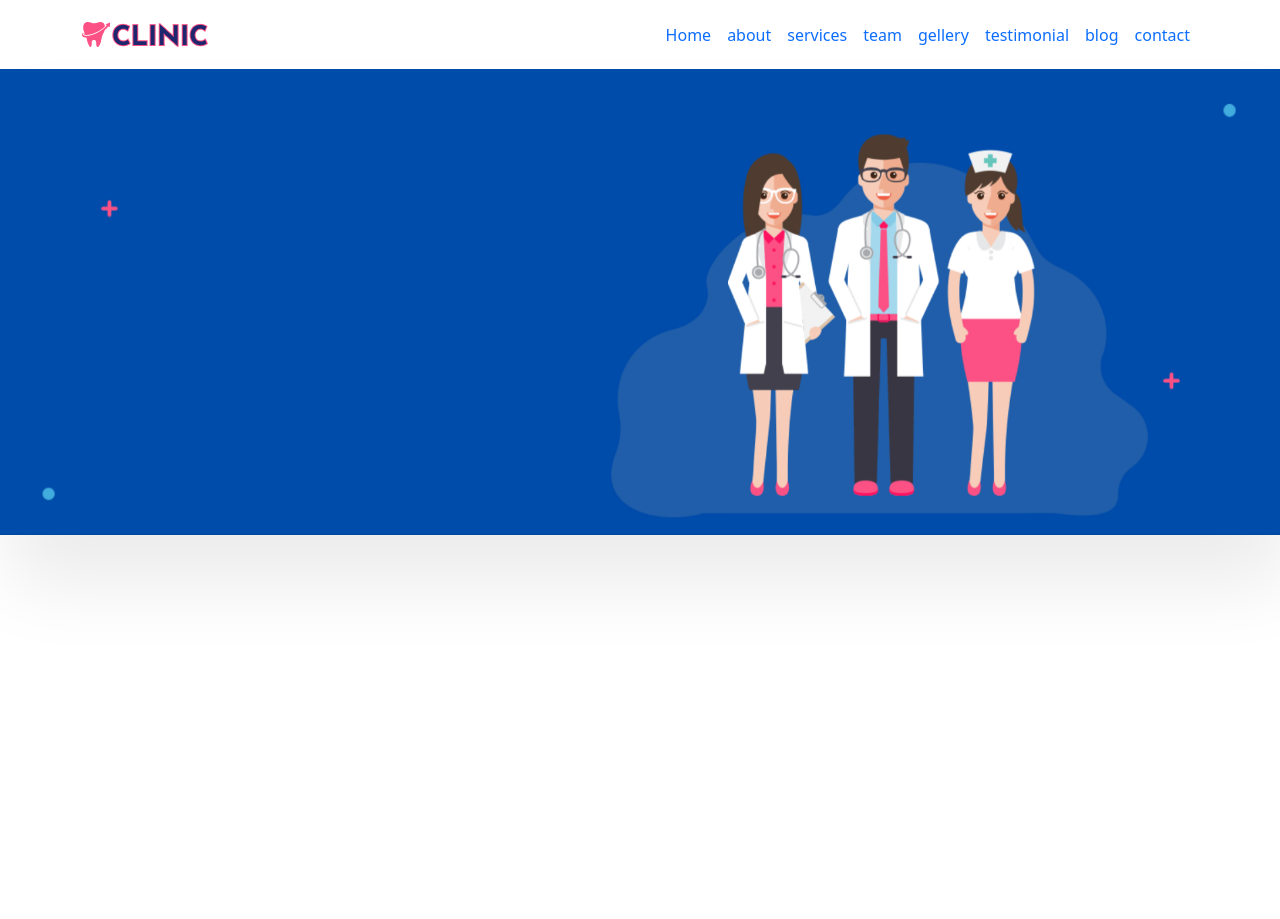
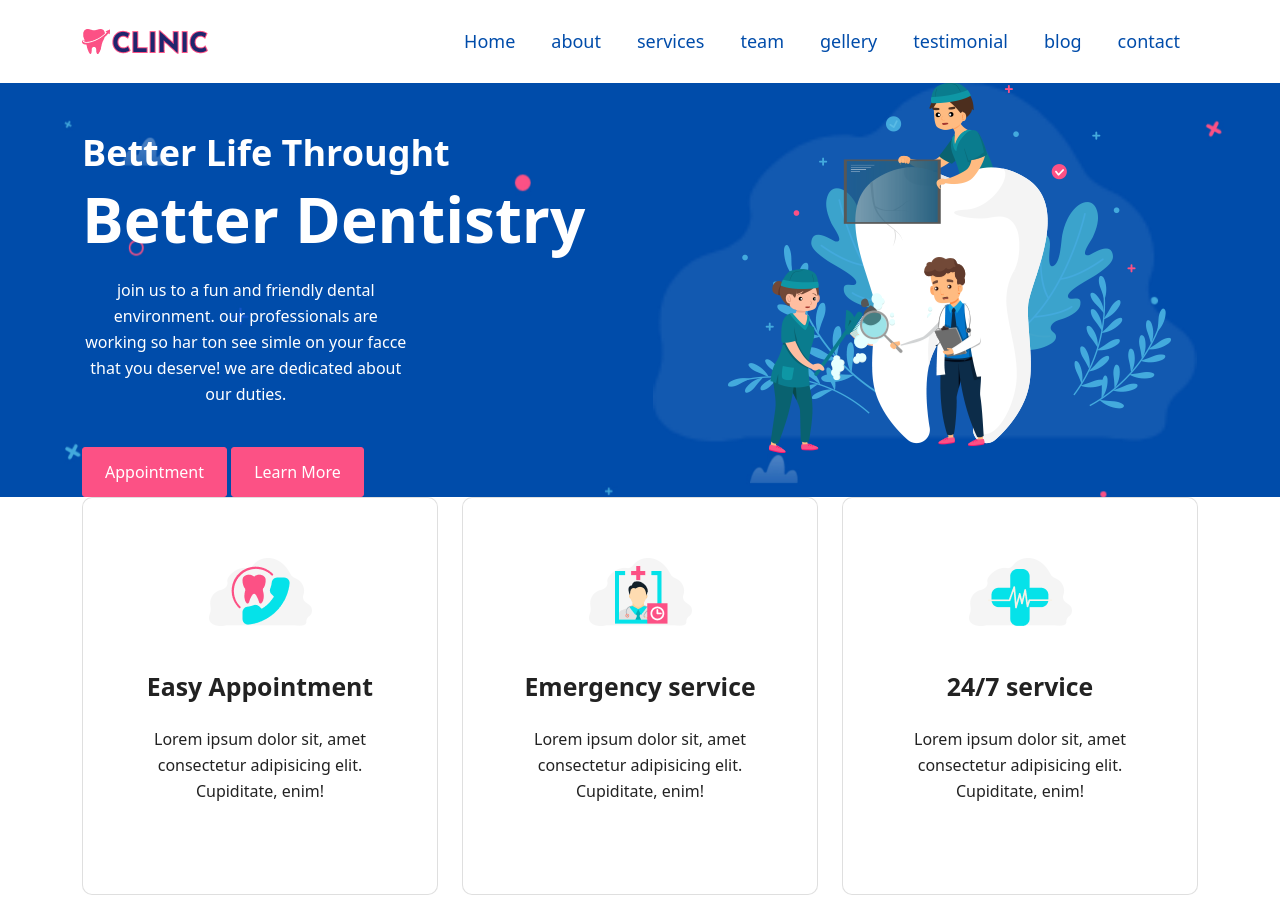
Before and after one commit to runalspatil/bootstrap-project-hospital, a plain HTML site: page index.html in a window 1280 px wide. Before the commit the page ends 800 px from the top, so only its background shows below. Drawn offline with nearby package versions, Linux system fonts and the light colour scheme.

Commit message:
add file

```diff
--- a/index.html
+++ b/index.html
@@ -60,10 +60,81 @@
       </nav>
 
 </header>
-<div class="card">
-  <img src="/images/appointmnet-bg.jpg" alt="">
+<section id="home" class="home">
+  <div class="banner_wrapper wrapper">
+<div class="container">
+  <div class="row alige-item-center">
+    <div class="col-md-6 order-md-9 mt-5 order-2">
+      <h3>Better Life Throught</h3>
+      <h1>Better Dentistry</h1>
+      <p>join us to a fun and friendly dental environment. our professionals are working so har ton see simle on your facce that you deserve! we are dedicated about our duties.</p>
+      <a href="#" class="main-btn mt-4 fill-btn">Appointment</a>
+      <a href="#" class="main-btn mt-4 fill-btn">Learn More</a>
+
+    </div>
+    <div class="col-md-6 order-md-2 order-1 mb-md-0 mb-5">
+      <div class="top-right-sec">
+        <div class="animate-img">
+        <img src="/images/top-banner-img/woman-brush.png" alt="error" class="aimg1">
+        <img src="/images/top-banner-img/doctor.png" alt="error" class="aimg2">
+        </div>
+        <img src="/images/top-banner-img/top-right-img-1.png" alt="error" class="imag-fluid ms-xl-5">
+
+      </div>
+    </div>
+
+  </div>
 </div>
+  </div>
+  <div class="wrapper pd-0" >
+    <div class="container">
+      <div class="row">
+        <div class="col-md-4 col-sm-6 mb-4">
+          <div class="card text-center">
+            <div class="icon-box">
+              <img src="images/top-banner-img/Appointment-icon.png" alt="">
+            </div>
+            <div>
+              <h4>Easy Appointment</h4>
+              <p>Lorem ipsum dolor sit, amet consectetur adipisicing elit. Cupiditate, enim!</p>
+            </div>
 
+          </div>
+
+        </div>
+
+        <div class="col-md-4 col-sm-6 mb-4">
+          <div class="card text-center">
+            <div class="icon-box">
+              <img src="images/top-banner-img/Emergency-icon.png" alt="">
+            </div>
+            <div>
+              <h4>Emergency service</h4>
+              <p>Lorem ipsum dolor sit, amet consectetur adipisicing elit. Cupiditate, enim!</p>
+            </div>
+
+          </div>
+
+        </div>
+
+        <div class="col-md-4 col-sm-6 mb-4">
+          <div class="card text-center">
+            <div class="icon-box">
+              <img src="images/top-banner-img/7-Service-icon.png" alt="">
+            </div>
+            <div>
+              <h4>24/7 service</h4>
+              <p>Lorem ipsum dolor sit, amet consectetur adipisicing elit. Cupiditate, enim!</p>
+            </div>
+
+          </div>
+
+        </div>
+      </div>
+    </div>
+  </div>
+
+</section>
 
 
 
--- a/responsive-style.css
+++ b/responsive-style.css
@@ -2,11 +2,19 @@
     .card{
         padding: 2.5rem 1.875rem;
     }
+
+}
+
+@media(max-width:991px) {
+    .wrapper{
+        padding: 3.125rem 0;
+    }
+
     .main-btn{
         font-size: .875rem;
     }
     h1{
-        font-size: .875rem;
+        font-size:2.8125rem;
         margin-bottom:.625rem;
     }
     h2{
@@ -18,7 +26,7 @@
     h4{
         font-size: 1.25rem;
     }
-    h2{
+    h5{
         font-size: 1.125rem;
     }
     p{
@@ -30,9 +38,26 @@
 
     }
 }
+@media (max-width:767px) {
 
-@media(max-width:991px) {
-    .wrapper{
-        padding: 3.125rem 0;
+
+    .main-btn{
+        font-size: .875rem;
     }
+    h1{
+        font-size:2.5rem;
+        margin-bottom:2.5rem;
+    }
+
+
+    h5{
+        font-size: 1.25rem;
+    }
+
+
+
 }
+
+@media (max-width:360px) {
+
+}
--- a/style.css
+++ b/style.css
@@ -103,18 +103,24 @@ h6{
 }
 p{
     font-size: 1rem;
-    color: var(--text-white);
+    color: var(--text-black);
     line-height: 1.625rem;
 
 }
 .card{
     border-radius: .625rem;
     background-color:var(--bg-white);
-    box-shadow: .5084rem 3.125rem 4.6875rem rgb(0 0 0 / 8%);
-    padding: 3.75rem 3.125rem 4.6575 rem;
- --webkit-transition: all .4s;
- transition: all .4s ;
- border: 0;
+    box-shadow: .5084rem 3.125rem 4.6875rem rgb(0 0 0 8%);
+    padding: 3.75rem 3.125rem 4.6575rem;
+ --webkit-transition: all 0.4s;
+ transition: all 0.4s ;
+ border:2;
+
+}
+
+.card:hover{
+    transition: all 0.4s ;
+    box-shadow: 2px 3px 4px solid black;
 }
 
 @keyframes movebounce{
@@ -131,3 +137,115 @@ p{
         transition: transition(0);
     }
 }
+
+.header_wrapper .navbar{
+    padding: .9375rem 0;
+    background-color: transparent;
+    transition:0.3s ease-in-out;
+}
+.header_wrapper .navbar-toggler{
+    border: 0;
+    color: var(--text-black);
+line-height: 2;
+box-shadow: none;
+}
+
+.header_wrapper .nav-item{
+
+    margin: 0 .625rem;
+}
+
+.header_wrapper .nav-item .nav-link{
+    font-size: 1.125rem;
+    font-weight: 400;
+    color: var(--primary-text);
+    display: inline-block;
+
+}
+.header_wrapper .nav-item .nav-link:hover,
+.header_wrapper .nav-item .nav-link:focus
+.header_wrapper .nav-item .nav-link.active{
+    color: var(--secondary-text);
+}
+.navbar .header-scrolled{
+    position: fixed;
+    top: 0;
+    left: 0;
+    width: 100%;
+    z-index: 999;
+    background-color: var(--bg-white);
+    box-shadow:.5084rem 1.1419rem 2.5rem rgb( 0 0 0 /8%) ;
+    transition: 0.2s ease-in-out;
+}
+
+.banner_wrapper{
+    background-image: url(images/top-banner-img/Top-banner.jpg);
+    background-repeat: no-repeat;
+    background-position: center center;
+    background-size: cover;
+
+}
+.banner_wrapper p{
+
+    text-align: center;
+    max-width:60% ;
+    color: var(--text-white);
+}
+
+.banner_wrapper .top-right-sec{
+    position: relative;
+    background-image: url(images/top-banner-img/top-right-bg.png);
+    background-repeat: no-repeat;
+    background-position:bottom;
+    background-size: contain;
+    display: flex;
+    align-items: flex-end;
+    justify-content: center;
+}
+
+.banner_wrapper .animate-img{
+    position: absolute;
+    bottom: 0;
+    left: 50%;
+    -webkit-transform: translateX(-50%);
+    transform: translate(-50%);
+    z-index: 22;
+}
+.banner_wrapper .animate-img .aimg1{
+    left: -5.6875rem;
+    position:absolute;
+    animation-name: movebounce;
+    -webkit-animation-name: movebounce;
+    -webkit-animation-delay: 100ms;
+    animation-delay: 100ms;
+    animation-iteration-count: infinite;
+    -webkit-animation-iteration-count: infinite;
+    animation-timing-function: ease-in-out;
+    -webkit-animation-timing-function: ease-in-out;
+    animation-duration: 2s;
+    animation-direction: alternate;
+    -webkit-animation-direction:alternate ;
+}
+.banner_wrapper .animate-img .aimg2{
+    left: 5.5rem;
+    animation-name: movebounce;
+    -webkit-animation-name: movebounce;
+    -webkit-animation-delay: 200ms;
+    animation-delay: 200ms;
+    animation-iteration-count: infinite;
+    -webkit-animation-iteration-count: infinite;
+    animation-timing-function: ease-in-out;
+    -webkit-animation-timing-function: ease-in-out;
+    animation-duration: 2.5s;
+    -webkit-animation-duration: 2.5s;
+    animation-direction: alternate;
+    -webkit-animation-direction:alternate ;
+}
+.home .card:hover{
+    -webkit-transform: translateY(-0.625rem);
+    transform: translatey(-0.625rem);
+}
+.home .icon-box{
+    text-align: center;
+    margin: 0 auto 2.5rem;
+}
```
